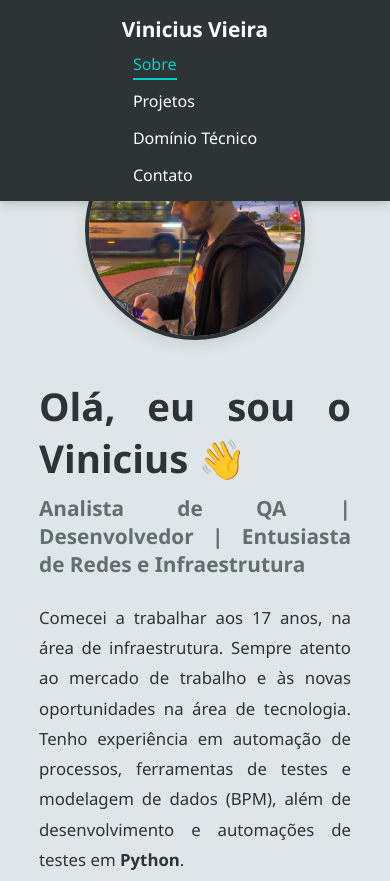
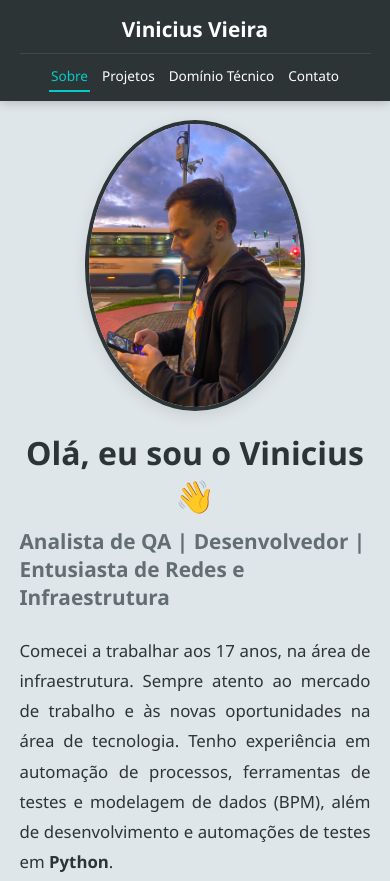
Before and after one commit to viniciussvieira/viniciussvieira.io, a plain HTML site: page index.html in a window 390 px wide. Shown: the top 881 px of the page. Drawn offline with Linux system fonts and the light colour scheme.

Commit message:
responsives css

```diff
--- a/css/style.css
+++ b/css/style.css
@@ -24,7 +24,7 @@ nav {
     display: flex;
     align-items: center;
     justify-content: space-between;
-    padding: 0 50px;
+    padding: 0 5%;
     z-index: 10;
     box-shadow: 0 2px 10px rgba(0,0,0,0.2);
 }
@@ -49,7 +49,8 @@ nav ul li a {
 }
 
 nav ul li a:hover,
-nav ul li a:focus {
+nav ul li a:focus,
+nav ul li a.active {
     color: #00cec9;
     border-bottom: 2px solid #00cec9;
 }
@@ -83,6 +84,8 @@ section {
     border: 4px solid #2d3436;
     box-shadow: 0 4px 15px rgba(0,0,0,0.1);
     animation: fadeIn 1s ease;
+    max-width: 100%;
+    height: auto;
 }
 
 .sobre-texto {
@@ -149,34 +152,20 @@ section {
     color: #fff;
 }
 
-/* ===== PROJECTS ===== */
+/* ===== PROJECTS and SYSTEMS - Cards are styled similarly ===== */
 #projetos {
     background: #b2bec3;
 }
 
-#projetos h2 {
-    margin-bottom: 20px;
-}
-
-.projetos-container {
-    display: flex;
-    justify-content: center;
-    align-items: center;
-    flex-wrap: wrap;
-    gap: 30px;
-    margin-top: 30px;
-}
-
-/* ===== SYSTEMS ===== */
 #sistemas {
     background: #b2bec3;
 }
 
-#sistemas h2 {
+#projetos h2, #sistemas h2 {
     margin-bottom: 20px;
 }
 
-.sistemas-container {
+.projetos-container, .sistemas-container {
     display: flex;
     justify-content: center;
     align-items: center;
@@ -204,6 +193,8 @@ section {
 
 .card-projeto img {
     width: 60px;
+    max-width: 100%;
+    height: auto;
     margin-bottom: 15px;
 }
 
@@ -239,39 +230,7 @@ footer {
 }
 
 
-/* ===== RESPONSIVENESS ===== */
-@media (max-width: 768px) {
-    nav {
-        flex-direction: column;
-        height: auto;
-        padding: 15px;
-    }
-
-    nav ul {
-        flex-direction: column;
-        gap: 15px;
-        margin-top: 10px;
-    }
-
-    .sobre-container {
-        flex-direction: column;
-        text-align: center;
-    }
-
-    .sobre-texto {
-        text-align: justify;
-    }
-}
-
-/* ===== 9. UX IMPROVEMENTS WITH JS ===== */
-
-/* Style for the active section link */
-nav ul li a.active {
-    color: #00cec9;
-    border-bottom: 2px solid #00cec9;
-}
-
-/* Back to Top Button */
+/* ===== BACK TO TOP BUTTON (UX) ===== */
 #scrollToTopBtn {
     position: fixed;
     bottom: 30px;
@@ -297,8 +256,68 @@ nav ul li a.active {
     background: #00cec9;
 }
 
-/* Adjusting the responsiveness of the button */
 @media (max-width: 768px) {
+
+    nav {
+        flex-direction: column;
+        height: auto;
+        padding: 15px 5%;
+        align-items: center;
+        justify-content: center;
+    }
+
+    nav .menu {
+        width: 100%;
+        display: flex;
+        flex-wrap: wrap;
+        justify-content: center;
+        gap: 12px 10px;
+        margin-top: 10px;
+        padding-top: 10px;
+        border-top: 1px solid rgba(255, 255, 255, 0.1);
+    }
+
+    nav ul li a {
+        font-size: 0.85em;
+        padding: 5px 2px;
+    }
+
+    section {
+        padding: 120px 5% 50px;
+        min-height: auto;
+    }
+
+
+    #sobre {
+        padding: 120px 5%;
+    }
+
+    .sobre-container {
+        flex-direction: column;
+        gap: 20px;
+    }
+
+    .sobre-texto {
+        max-width: 100%;
+        text-align: left;
+    }
+
+    #sobre h1 {
+        font-size: 2em;
+        text-align: center;
+    }
+
+    .botoes {
+        justify-content: center;
+    }
+
+
+    .card-projeto {
+        width: 100%;
+        max-width: 350px;
+    }
+
+
     #scrollToTopBtn {
         bottom: 20px;
         right: 20px;
```
